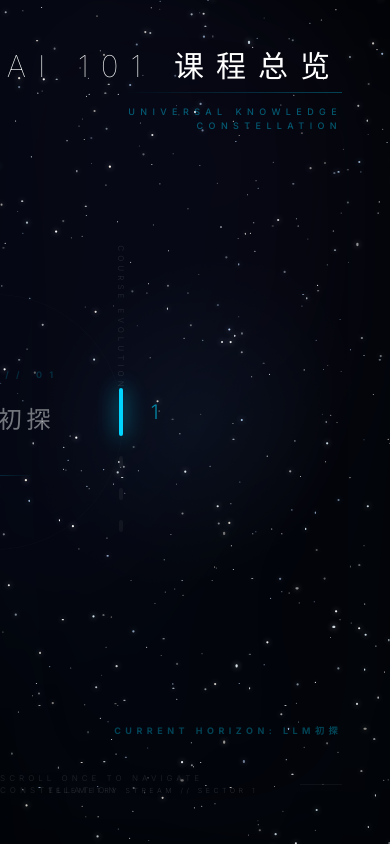
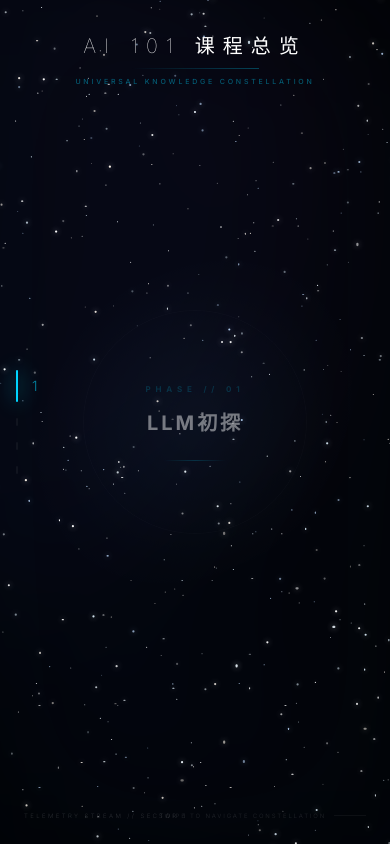
Before and after one commit to dblsc1/AI_101, a React (Vite) app: page / in a window 390 px wide. Built offline with nearby package versions, Linux system fonts and the light colour scheme.

Commit message:
Add files via upload

```diff
--- a/App.tsx
+++ b/App.tsx
@@ -12,6 +12,7 @@ const App: React.FC = () => {
 
   const hoverTimeoutRef = useRef<number | null>(null);
   const lastScrollTime = useRef<number>(0);
+  const touchStartY = useRef<number | null>(null);
 
   const handleMouseMove = useCallback((e: React.MouseEvent) => {
     setMousePos({
@@ -22,10 +23,19 @@ const App: React.FC = () => {
 
   const handleWheel = useCallback((e: WheelEvent) => {
     if (selectedModule) return;
+
+    // Check if the wheel event target is inside a scrollable container (the module list)
+    let target = e.target as HTMLElement;
+    while (target && target !== document.body) {
+      if (target.classList.contains('overflow-y-auto')) {
+        // If we're inside the scrollable sub-bubble area, don't trigger phase shift
+        return;
+      }
+      target = target.parentElement as HTMLElement;
+    }
+
     e.preventDefault();
-
     const now = Date.now();
-    // 350ms cooldown to ensure purposeful, single-step navigation
     if (now - lastScrollTime.current < 350) return;
 
     if (Math.abs(e.deltaY) > 5) {
@@ -37,6 +47,37 @@ const App: React.FC = () => {
       });
     }
   }, [selectedModule]);
+
+  // Touch handlers for mobile swipe
+  const handleTouchStart = (e: React.TouchEvent) => {
+    if (selectedModule) return;
+
+    // Partitioning: If the touch starts inside the module list, don't start the global swipe tracker
+    let target = e.target as HTMLElement;
+    while (target && target !== document.body) {
+      if (target.classList.contains('overflow-y-auto')) {
+        return;
+      }
+      target = target.parentElement as HTMLElement;
+    }
+
+    touchStartY.current = e.touches[0].clientY;
+  };
+
+  const handleTouchEnd = (e: React.TouchEvent) => {
+    if (selectedModule || touchStartY.current === null) return;
+    const touchEndY = e.changedTouches[0].clientY;
+    const deltaY = touchStartY.current - touchEndY;
+
+    if (Math.abs(deltaY) > 50) {
+      const direction = deltaY > 0 ? 1 : -1;
+      setCurrentIndex(prev => {
+        const next = Math.round(prev) + direction;
+        return Math.max(0, Math.min(CURRICULUM_DATA.length - 1, next));
+      });
+    }
+    touchStartY.current = null;
+  };
 
   useEffect(() => {
     window.addEventListener('wheel', handleWheel, { passive: false });
@@ -50,8 +91,7 @@ const App: React.FC = () => {
     }
 
     if (id === null) {
-      // Retention/Retraction delay: 3s as requested
-      // This keeps the bubble expanded and sub-bubbles visible for 3s after mouse leave
+      // Retention/Retraction delay: 3s
       hoverTimeoutRef.current = window.setTimeout(() => {
         setActiveDomainId(null);
       }, 3000);
@@ -64,27 +104,29 @@ const App: React.FC = () => {
 
   return (
     <div
-      className="relative w-screen h-screen overflow-hidden bg-[#010204] flex items-center justify-center"
+      className="relative w-screen h-screen overflow-hidden bg-[#010204] flex items-center justify-center touch-none"
       onMouseMove={handleMouseMove}
+      onTouchStart={handleTouchStart}
+      onTouchEnd={handleTouchEnd}
     >
       <GalaxyBackground
         isFocused={activeDomainId !== null || selectedModule !== null}
         mousePos={mousePos}
       />
 
-      {/* Header Info */}
-      <div className="fixed top-12 right-12 z-40 text-right pointer-events-none">
-        <h1 className="text-white text-3xl font-extralight tracking-[0.4em] mb-2 uppercase">
+      {/* Header Info - Responsive Scaling */}
+      <div className="fixed top-8 md:top-12 left-6 right-6 md:left-auto md:right-12 z-40 text-center md:text-right pointer-events-none">
+        <h1 className="text-white text-xl md:text-3xl font-extralight tracking-[0.4em] mb-2 uppercase">
           AI 101 课程总览
         </h1>
-        <div className="h-[1px] w-56 bg-gradient-to-l from-[#00d4ff] to-transparent ml-auto opacity-30" />
-        <p className="text-[#00d4ff]/40 text-[9px] tracking-[0.6em] mt-3 uppercase font-medium">
+        <div className="h-[1px] w-32 md:w-56 bg-gradient-to-l from-[#00d4ff] to-transparent mx-auto md:ml-auto opacity-30" />
+        <p className="text-[#00d4ff]/40 text-[7px] md:text-[9px] tracking-[0.4em] md:tracking-[0.6em] mt-2 md:mt-3 uppercase font-medium">
           Universal Knowledge Constellation
         </p>
       </div>
 
       {/* Snap Indicator */}
-      <div className="fixed bottom-24 right-12 z-40 text-right pointer-events-none overflow-hidden h-6">
+      <div className="hidden md:block fixed bottom-24 right-12 z-40 text-right pointer-events-none overflow-hidden h-6">
         <div
           className="transition-transform duration-700 ease-out"
           style={{ transform: `translateY(-${focusedIndex * 24}px)` }}
@@ -126,55 +168,55 @@ const App: React.FC = () => {
             className="absolute inset-0 bg-black/95 backdrop-blur-3xl cursor-pointer"
             onClick={() => setSelectedModule(null)}
           />
-          <div className="relative glass-effect max-w-2xl w-full p-16 rounded-[3rem] border-white/5 shadow-2xl animate-in fade-in zoom-in slide-in-from-bottom-12 duration-700">
+          <div className="relative glass-effect max-w-2xl w-full p-8 md:p-16 rounded-[2rem] md:rounded-[3rem] border-white/5 shadow-2xl animate-in fade-in zoom-in slide-in-from-bottom-12 duration-700">
             <button
               onClick={() => setSelectedModule(null)}
-              className="absolute top-12 right-12 text-white/10 hover:text-[#00d4ff] transition-all p-2"
+              className="absolute top-6 right-6 md:top-12 md:right-12 text-white/10 hover:text-[#00d4ff] transition-all p-2"
             >
               <svg width="24" height="24" viewBox="0 0 24 24" fill="none" stroke="currentColor" strokeWidth="1">
                 <path d="M18 6L6 18M6 6l12 12" />
               </svg>
             </button>
 
-            <div className="mb-12">
-              <span className="text-[#00d4ff] text-[10px] tracking-[1em] font-bold uppercase mb-4 block opacity-50">
+            <div className="mb-8 md:mb-12">
+              <span className="text-[#00d4ff] text-[8px] md:text-[10px] tracking-[0.8em] md:tracking-[1em] font-bold uppercase mb-2 md:mb-4 block opacity-50">
                 Core Logic Specification
               </span>
-              <h2 className="text-white text-4xl font-extralight tracking-[0.15em] leading-tight">
+              <h2 className="text-white text-2xl md:text-4xl font-extralight tracking-[0.1em] md:tracking-[0.15em] leading-tight">
                 {selectedModule.name}
               </h2>
             </div>
 
-            <p className="text-white/50 leading-relaxed font-light text-xl mb-16 pl-10 border-l-2 border-[#00d4ff]/10">
+            <p className="text-white/50 leading-relaxed font-light text-sm md:text-xl mb-10 md:mb-16 pl-6 md:pl-10 border-l-2 border-[#00d4ff]/10">
               {selectedModule.description}
             </p>
 
             <button
               onClick={() => setSelectedModule(null)}
-              className="group flex items-center gap-6 text-[9px] tracking-[0.7em] text-white/30 uppercase hover:text-white transition-all ml-auto"
+              className="group flex items-center gap-4 md:gap-6 text-[7px] md:text-[9px] tracking-[0.5em] md:tracking-[0.7em] text-white/30 uppercase hover:text-white transition-all ml-auto"
             >
               <span>Exit Entry</span>
-              <div className="w-10 h-[1px] bg-white/10 group-hover:w-20 group-hover:bg-[#00d4ff] transition-all" />
+              <div className="w-8 md:w-10 h-[1px] bg-white/10 group-hover:w-16 md:group-hover:w-20 group-hover:bg-[#00d4ff] transition-all" />
             </button>
           </div>
         </div>
       )}
 
-      {/* Progress Timeline (Left) */}
-      <div className="fixed left-12 top-1/2 -translate-y-1/2 z-40 flex flex-col items-center gap-10">
-        <div className="text-white/10 text-[8px] tracking-[0.5em] rotate-90 uppercase whitespace-nowrap mb-6">Course Evolution</div>
-        <div className="flex flex-col gap-5">
+      {/* Progress Timeline */}
+      <div className="fixed left-4 md:left-12 top-1/2 -translate-y-1/2 z-40 flex flex-col items-center gap-6 md:gap-10">
+        <div className="hidden md:block text-white/10 text-[8px] tracking-[0.5em] rotate-90 uppercase whitespace-nowrap mb-6">Course Evolution</div>
+        <div className="flex flex-col gap-4 md:gap-5">
           {CURRICULUM_DATA.map((_, idx) => {
             const isActive = Math.abs(idx - currentIndex) < 0.5;
             return (
               <div key={idx} className="relative flex items-center justify-center">
                 <div
-                  className={`w-1 transition-all duration-700 rounded-full ${
-                    isActive ? 'h-12 bg-[#00d4ff] shadow-[0_0_20px_#00d4ff]' : 'h-3 bg-white/5'
+                  className={`w-0.5 md:w-1 transition-all duration-700 rounded-full ${
+                    isActive ? 'h-8 md:h-12 bg-[#00d4ff] shadow-[0_0_20px_#00d4ff]' : 'h-2 md:h-3 bg-white/5'
                   }`}
                 />
                 {isActive && (
-                   <div className="absolute left-8 text-[#00d4ff] font-light text-xl opacity-60 tracking-widest">{idx + 1}</div>
+                   <div className="absolute left-4 md:left-8 text-[#00d4ff] font-light text-sm md:text-xl opacity-60 tracking-widest">{idx + 1}</div>
                 )}
               </div>
             );
@@ -183,19 +225,19 @@ const App: React.FC = () => {
       </div>
 
       {/* Minimal Footer */}
-      <div className="fixed bottom-12 left-12 z-40 pointer-events-none opacity-40">
+      <div className="fixed bottom-6 left-6 md:bottom-12 md:left-12 z-40 pointer-events-none opacity-40">
         <div className="flex flex-col gap-1">
-          <p className="text-white/40 text-[7px] tracking-[0.5em] uppercase font-light">
+          <p className="text-white/40 text-[6px] md:text-[7px] tracking-[0.4em] md:tracking-[0.5em] uppercase font-light">
             Telemetry Stream // Sector {focusedIndex + 1}
           </p>
         </div>
       </div>
 
       {/* Navigation Hint */}
-      <div className={`fixed bottom-12 right-12 transition-all duration-1000 ${selectedModule ? 'opacity-0' : 'opacity-100'}`}>
-        <p className="text-white/10 text-[8px] tracking-[0.5em] uppercase flex items-center gap-4">
-           Scroll once to navigate constellation
-           <div className="w-12 h-[1px] bg-white/5" />
+      <div className={`fixed bottom-6 right-6 md:bottom-12 md:right-12 transition-all duration-1000 ${selectedModule ? 'opacity-0' : 'opacity-100'}`}>
+        <p className="text-white/10 text-[6px] md:text-[8px] tracking-[0.3em] md:tracking-[0.5em] uppercase flex items-center gap-2 md:gap-4">
+           {window.innerWidth < 768 ? 'Swipe to navigate constellation' : 'Scroll once to navigate constellation'}
+           <div className="w-8 md:w-12 h-[1px] bg-white/5" />
         </p>
       </div>
     </div>
--- a/components/BubbleNode.tsx
+++ b/components/BubbleNode.tsx
@@ -29,14 +29,18 @@ const BubbleNode: React.FC<BubbleNodeProps> = ({
   // Visibility threshold for primary bubble content
   const showContent = absDiff < 0.3;
 
-  // 3D Stack positioning
+  // 3D Stack positioning logic - Responsive adjustments
+  const isMobile = typeof window !== 'undefined' && window.innerWidth < 768;
+
   const scale = isActive ? 1.05 : Math.max(0.4, 1 - absDiff * 0.28);
   const opacity = isActive ? 1 : Math.max(0, 0.45 - absDiff * 0.3);
   const zIndex = 100 - Math.round(absDiff * 30);
 
-  const translateY = diff * 140;
-  const translateZ = -absDiff * 250;
-  const translateX = -200; // Left-shifted stack
+  // Responsive translation
+  // On mobile, we move the bubble UP (negative translateY) to make room for sub-bubbles
+  const translateY = diff * (isMobile ? 120 : 140) + (isMobile && isActive ? -80 : 0);
+  const translateZ = -absDiff * (isMobile ? 150 : 250);
+  const translateX = isMobile ? 0 : -200;
 
   return (
     <div
@@ -47,25 +51,26 @@ const BubbleNode: React.FC<BubbleNodeProps> = ({
         zIndex: zIndex,
         pointerEvents: absDiff > 0.6 ? 'none' : 'auto'
       }}
-      onMouseEnter={() => absDiff < 0.5 && onHover(domain.id)}
-      onMouseLeave={() => onHover(null)}
+      onMouseEnter={() => !isMobile && absDiff < 0.5 && onHover(domain.id)}
+      onMouseLeave={() => !isMobile && onHover(null)}
+      onClick={() => isMobile && absDiff < 0.5 && onHover(isActive ? null : domain.id)}
     >
       {/* Primary Knowledge Node Bubble */}
       <div
         className={`
-          relative glass-effect w-64 h-64 md:w-80 md:h-80 rounded-full flex flex-col items-center justify-center
+          relative glass-effect w-56 h-56 md:w-80 md:h-80 rounded-full flex flex-col items-center justify-center
           text-center cursor-pointer no-select transition-all duration-[1000ms]
           ${isActive ? 'border-[#00d4ff]/40 shadow-[0_0_120px_rgba(0,212,255,0.1)] bg-white/5' : 'border-white/5 bg-transparent'}
         `}
       >
         <div className={`transition-all duration-[800ms] flex flex-col items-center ${showContent ? 'opacity-100 scale-100 blur-0' : 'opacity-0 scale-90 blur-2xl'}`}>
-          <span className="text-[#00d4ff] text-[9px] tracking-[0.8em] font-bold mb-6 uppercase opacity-40">
+          <span className="text-[#00d4ff] text-[8px] md:text-[9px] tracking-[0.6em] md:tracking-[0.8em] font-bold mb-4 md:mb-6 uppercase opacity-40">
             PHASE // 0{index + 1}
           </span>
-          <span className="text-white font-extralight text-2xl md:text-3xl tracking-[0.2em] px-12 leading-tight">
+          <span className="text-white font-bold text-xl md:text-3xl tracking-[0.15em] md:tracking-[0.2em] px-8 md:px-12 leading-tight">
             {domain.title}
           </span>
-          <div className="mt-10 w-20 h-[1px] bg-gradient-to-r from-transparent via-[#00d4ff]/40 to-transparent" />
+          <div className="mt-6 md:mt-10 w-16 md:w-20 h-[1px] bg-gradient-to-r from-transparent via-[#00d4ff]/40 to-transparent" />
         </div>
 
         {!showContent && (
@@ -73,28 +78,36 @@ const BubbleNode: React.FC<BubbleNodeProps> = ({
         )}
       </div>
 
-      {/* Vertical Module List - Scrollable with fixed positioning */}
+      {/* Vertical Module List - Responsive Position */}
       {isActive && (
         <div
-          className="absolute left-[125%] top-1/2 -translate-y-1/2 flex flex-col gap-4 pointer-events-auto max-h-[60vh] overflow-y-auto scrollbar-hide py-8 pr-6"
-          onWheel={(e) => {
-            // Prevent global Phase-swapping scroll when interacting with the module list
-            e.stopPropagation();
-          }}
+          className={`
+            absolute flex flex-col gap-4 pointer-events-auto overflow-y-auto scrollbar-hide py-8 touch-pan-y
+            ${isMobile
+              ? 'left-1/2 -translate-x-1/2 top-[85%] w-[90vw] max-h-[45vh] items-center'
+              : 'left-[125%] top-1/2 -translate-y-1/2 w-[340px] max-h-[60vh] pr-6'
+            }
+          `}
+          // Partitioning: stop propagation so inner scroll doesn't affect outer navigation
+          onWheel={(e) => e.stopPropagation()}
+          onTouchStart={(e) => e.stopPropagation()}
+          onTouchEnd={(e) => e.stopPropagation()}
           style={{
             scrollbarWidth: 'none',
             msOverflowStyle: 'none',
-            maskImage: 'linear-gradient(to bottom, transparent, black 10%, black 90%, transparent)'
+            maskImage: isMobile
+              ? 'linear-gradient(to bottom, transparent, black 15%, black 85%, transparent)'
+              : 'linear-gradient(to bottom, transparent, black 10%, black 90%, transparent)'
           }}
         >
            {domain.modules.map((module, mIdx) => (
               <div
                 key={module.id}
-                className="flex-shrink-0"
+                className="flex-shrink-0 w-full"
                 style={{
                   animation: `moduleEnter 0.7s cubic-bezier(0.16, 1, 0.3, 1) ${mIdx * 0.12}s forwards`,
                   opacity: 0,
-                  transform: 'translateX(60px)'
+                  transform: isMobile ? 'translateY(20px)' : 'translateX(60px)'
                 }}
               >
                 <button
@@ -102,22 +115,28 @@ const BubbleNode: React.FC<BubbleNodeProps> = ({
                     e.stopPropagation();
                     onModuleClick(module);
                   }}
-                  className="group relative glass-effect min-w-[340px] flex items-center justify-between pl-10 pr-8 py-5 rounded-3xl border-white/5 hover:border-[#00d4ff]/40 hover:bg-white/5 transition-all duration-700"
+                  className={`
+                    group relative glass-effect w-full flex items-center justify-between transition-all duration-700
+                    ${isMobile ? 'px-6 py-4 rounded-2xl' : 'pl-10 pr-8 py-5 rounded-3xl'}
+                    border-white/5 hover:border-[#00d4ff]/40 hover:bg-white/5
+                  `}
                 >
                   <div className="flex flex-col items-start text-left">
                     <span className="text-[7px] text-[#00d4ff]/40 tracking-[0.5em] uppercase mb-1">Module Node</span>
-                    <span className="text-white/70 group-hover:text-[#00d4ff] text-sm font-light tracking-[0.25em] uppercase transition-colors">
+                    <span className="text-white/70 group-hover:text-[#00d4ff] text-sm font-light tracking-[0.2em] md:tracking-[0.25em] uppercase transition-colors">
                       {module.name}
                     </span>
                   </div>
 
-                  <div className="w-10 h-10 rounded-2xl flex items-center justify-center border border-white/5 group-hover:border-[#00d4ff]/30 group-hover:scale-110 transition-all duration-500">
-                    <svg width="12" height="12" viewBox="0 0 24 24" fill="none" stroke="currentColor" strokeWidth="2" className="text-white/5 group-hover:text-[#00d4ff] transition-colors">
+                  <div className="w-8 h-8 md:w-10 md:h-10 rounded-xl md:rounded-2xl flex items-center justify-center border border-white/5 group-hover:border-[#00d4ff]/30 group-hover:scale-110 transition-all duration-500">
+                    <svg width="10" height="10" md:width="12" md:height="12" viewBox="0 0 24 24" fill="none" stroke="currentColor" strokeWidth="2" className="text-white/5 group-hover:text-[#00d4ff] transition-colors">
                       <path d="M13 5l7 7-7 7M5 12h14" />
                     </svg>
                   </div>
 
-                  <div className="absolute -left-10 top-1/2 -translate-y-1/2 w-10 h-[1px] bg-gradient-to-r from-transparent to-[#00d4ff]/20" />
+                  {!isMobile && (
+                    <div className="absolute -left-10 top-1/2 -translate-y-1/2 w-10 h-[1px] bg-gradient-to-r from-transparent to-[#00d4ff]/20" />
+                  )}
                 </button>
               </div>
            ))}
@@ -126,11 +145,16 @@ const BubbleNode: React.FC<BubbleNodeProps> = ({
 
       <style>{`
         @keyframes moduleEnter {
-          from { opacity: 0; transform: translateX(60px) scale(0.9); filter: blur(10px); }
-          to { opacity: 1; transform: translateX(0) scale(1); filter: blur(0); }
-        }
-        .scrollbar-hide::-webkit-scrollbar {
-          display: none;
+          from {
+            opacity: 0;
+            transform: ${isMobile ? 'translateY(20px)' : 'translateX(60px)'} scale(0.9);
+            filter: blur(10px);
+          }
+          to {
+            opacity: 1;
+            transform: ${isMobile ? 'translateY(0)' : 'translateX(0)'} scale(1);
+            filter: blur(0);
+          }
         }
       `}</style>
     </div>
```
